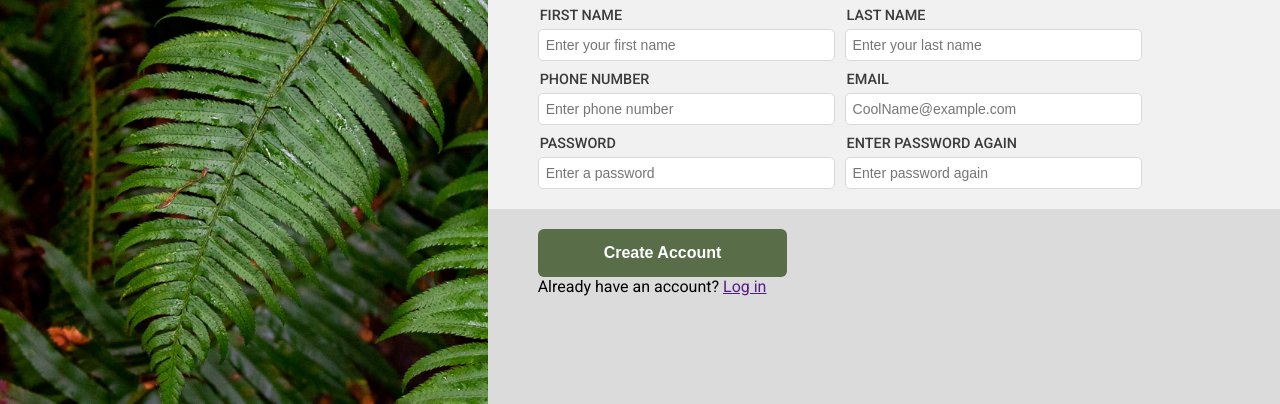
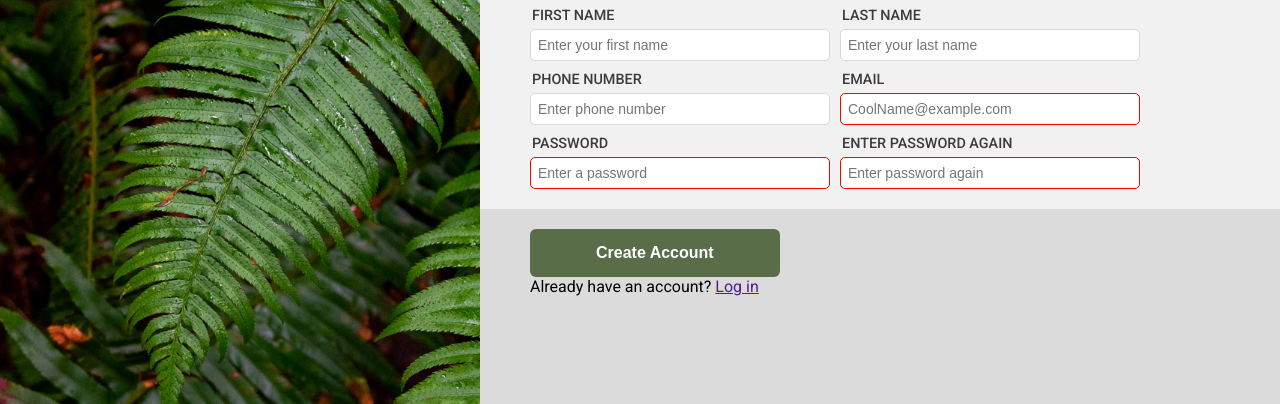
Before and after one commit to mypaxpax/SignUp, a plain HTML site: page index.html in a window 1280 px wide. Shown: the part 396-800 px from the top of the page. Drawn offline with Linux system fonts and the light colour scheme.

Commit message:
Form validation

```diff
--- a/index.html
+++ b/index.html
@@ -19,7 +19,7 @@
             <p class="logoText">ODIN</p>
         </div>
     </div>
-
+    <form action="#" method="get">
         <div class="formContainer">
             <div class="topRightBox">
                 <p class="topBoxText">Lorem ipsum dolor sit amet, consectetur adipiscing elit. Ut luctus gravida vestibulum. Nulla a lectus non orci viverra mollis id et ligula.
@@ -58,6 +58,7 @@
                     <input id='email'
                     name='email'
                     type='email'
+                    required
                     placeholder='CoolName@example.com'/>
                 </div>
 
@@ -66,6 +67,7 @@
                     <input id='user_password'
                     name='password'
                     type='password'
+                    required
                     placeholder='Enter a password'/>
                 </div>
 
@@ -74,6 +76,7 @@
                     <input id='confirm_password'
                     name='confirm_password'
                     type='password'
+                    required
                     placeholder='Enter password again'/>
                 </div>
             </div>
@@ -83,6 +86,7 @@
                 <p>Already have an account? <a href="">Log in</a></p>
             </div>
         </div>
+    </form>
 </div>
 </body>
 <script src="./js/script.js"></script>
--- a/styles/style.css
+++ b/styles/style.css
@@ -133,3 +133,7 @@ img {
     padding: 7px;
     font-size: 14px;
 }
+
+.formContent input:invalid{
+    border-color: red;
+}
```
Lines whose indentation alone changed are shown as unchanged.
